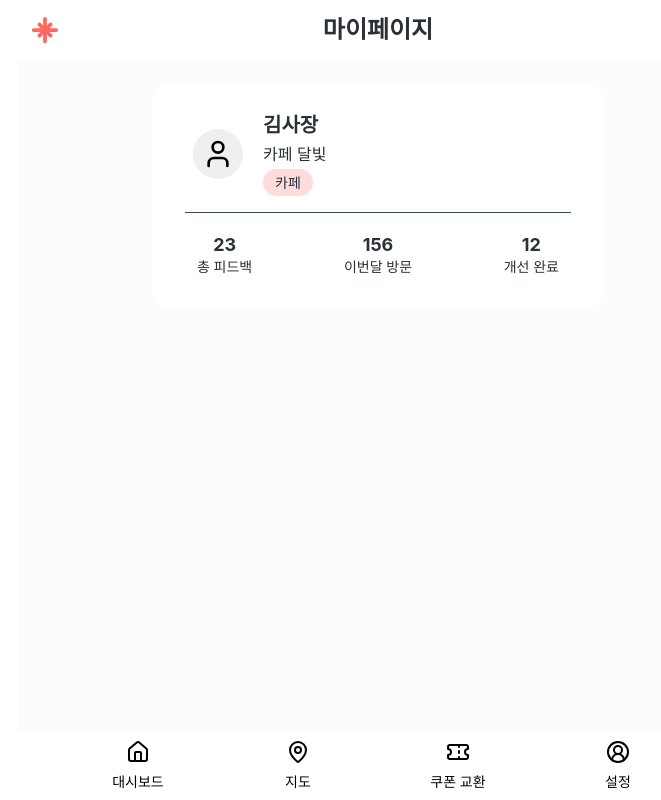
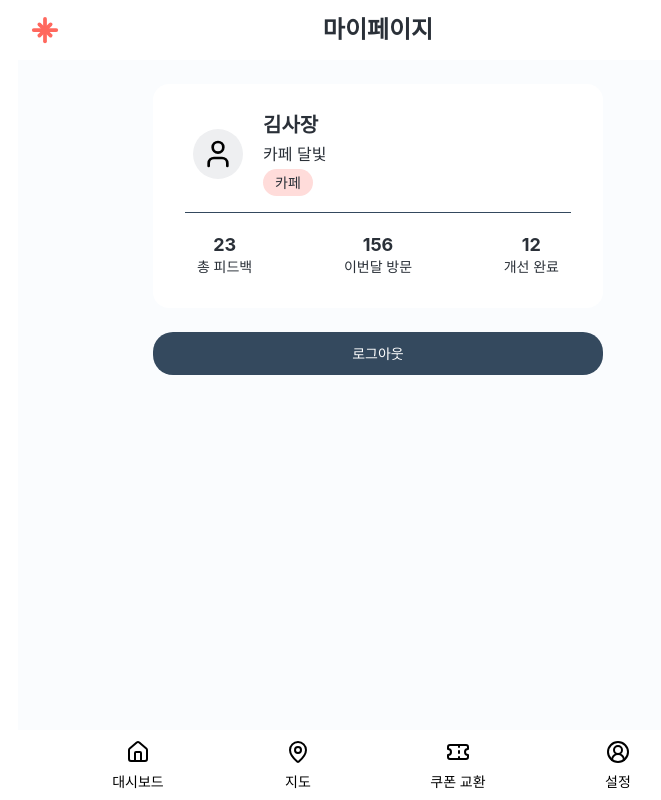
Before and after one commit to MOAMOA-K/MOAMOA-FE, a React (Vite) app: page /my/owner in a window 1280 px wide. Shown: the whole page, without its empty margins (262-923 px from the left). Built offline with nearby package versions, Linux system fonts and the light colour scheme; a web font is replaced by a local one.

Commit message:
feat: 사장님 마이페이지 로그아웃 버튼 구현

```diff
--- a/src/pages/my/owner/OwnerMyPage.tsx
+++ b/src/pages/my/owner/OwnerMyPage.tsx
@@ -2,12 +2,14 @@ import styled from '@emotion/styled';
 import Header from '@/components/layout/Header';
 import NavigationCustomer from '@/components/layout/NavigationCustomer';
 import { HEADER_HEIGHT, NAV_HEIGHT } from '@/constants/number';
-import { Outlet, useLocation } from 'react-router-dom';
+import { Outlet, useLocation, useNavigate } from 'react-router-dom';
 import { ROUTE_PATH } from '@/routes/paths';
 import OwnerStatusSection from '../components/OwnerStatusSection';
+import Typography from '@/components/UI/Typography';
 
 const OwnerMyPage = () => {
   const location = useLocation();
+  const navigate = useNavigate();
   const isSubRoute = location.pathname !== ROUTE_PATH.MY_OWNER;
 
   return (
@@ -17,6 +19,13 @@ const OwnerMyPage = () => {
           <Header title='마이페이지' />
           <Main>
             <OwnerStatusSection />
+            <LogoutSection>
+              <LogoutButton onClick={() => navigate(ROUTE_PATH.LOGIN)}>
+                <Typography variant='body2' color='white'>
+                  로그아웃
+                </Typography>
+              </LogoutButton>
+            </LogoutSection>
           </Main>
         </>
       ) : (
@@ -34,3 +43,25 @@ const Main = styled.main`
   min-height: calc(100dvh - ${HEADER_HEIGHT}px - ${NAV_HEIGHT}px);
   background-color: ${({ theme }) => theme.colors.customer.background};
 `;
+
+const LogoutSection = styled.div`
+  display: flex;
+  justify-content: center;
+  align-items: center;
+  height: 100%;
+  padding: ${({ theme }) => `0 ${theme.spacing[6]}`};
+`;
+
+const LogoutButton = styled.button`
+  display: flex;
+  align-items: center;
+  justify-content: center;
+  width: 100%;
+  max-width: 450px;
+  padding: ${({ theme }) => `${theme.spacing[3]} ${theme.spacing[4]}`};
+  background-color: ${({ theme }) => theme.colors.owner.main};
+  border: none;
+  border-radius: 20px;
+  cursor: pointer;
+  box-sizing: border-box;
+`;
```
